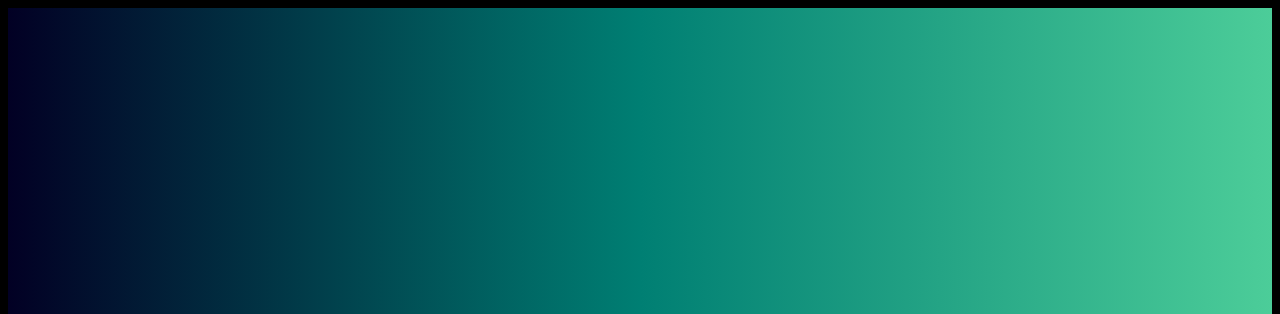
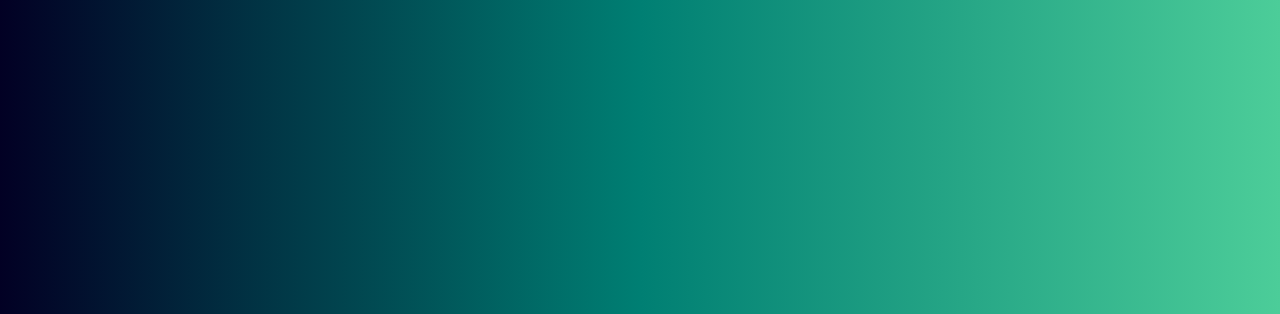
Before and after one commit to Lucas-397/Site-brincadeira, a plain HTML site: page index.html in a window 1280 px wide. Shown: the top 314 px of the page. Drawn offline with Linux system fonts and the light colour scheme.

Commit message:
corrigindo a margin

```diff
--- a/style.css
+++ b/style.css
@@ -9,8 +9,7 @@
 body{
     background-color: black;
     font-family: 'Times New Roman', Times, serif;
-    margin: none;
-    padding: none;
+    margin: 0;
 }
 
 .cabecalho{
```
